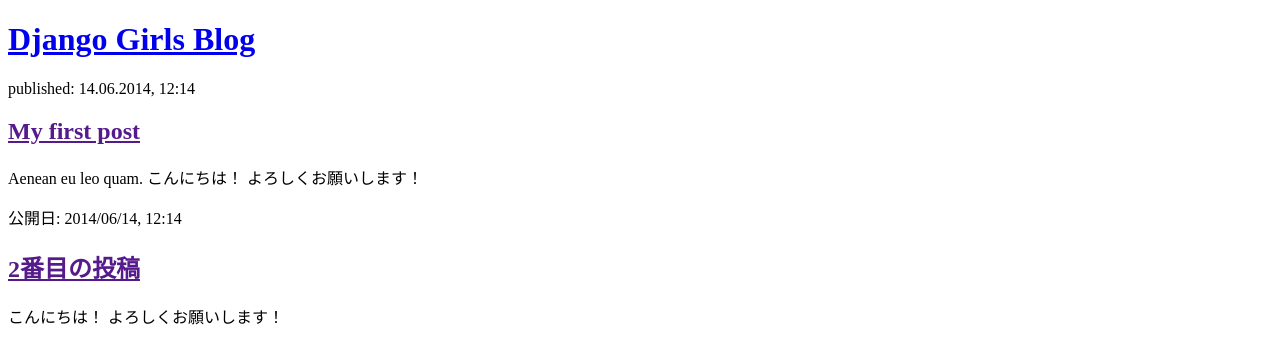
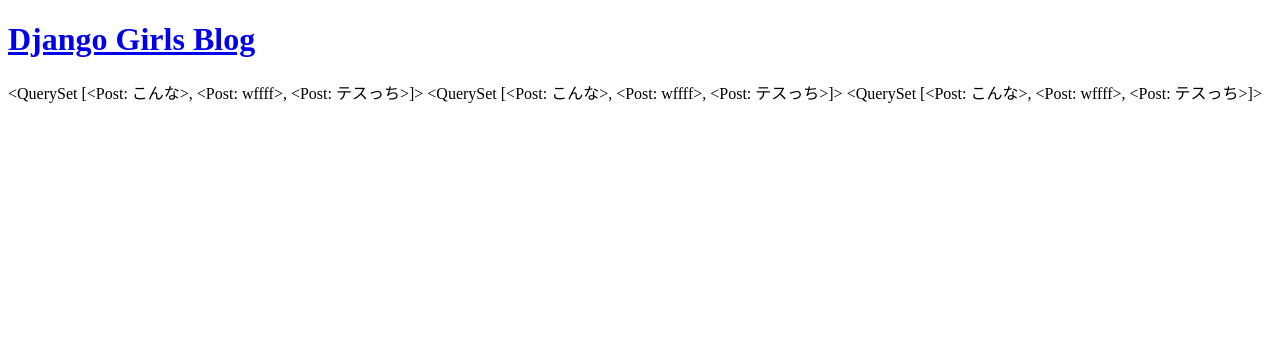
Before and after one commit to ryuchanchanchan/my-first-blog, a Django app: page / in a window 1280 px wide. Shown: the top 364 px of the page. Run offline with Django 3.2, Linux system fonts and the light colour scheme; data comes from the database, SQL or seed files in the repository; both versions use the stored data as it was after the commit.

Commit message:
Modified templates to display posts from database

```diff
--- a/blog/templates/blog/post_list.html
+++ b/blog/templates/blog/post_list.html
@@ -7,18 +7,9 @@
 <body>
 <div>
             <h1><a href="/">Django Girls Blog</a></h1>
-        </div>
-
-        <div>
-            <p>published: 14.06.2014, 12:14</p>
-            <h2><a href="">My first post</a></h2>
-            <p>Aenean eu leo quam. こんにちは！ よろしくお願いします！ </p>
-        </div>
-
-        <div>
-            <p>公開日: 2014/06/14, 12:14</p>
-            <h2><a href="">2番目の投稿</a></h2>
-            <p> こんにちは！ よろしくお願いします！ </p>
-        </div>
+</div>
+{% for post in posts %}
+    {{ posts }}
+{% endfor %}
 </body>
 </html>
--- a/blog/views.py
+++ b/blog/views.py
@@ -1,5 +1,8 @@
 from django.shortcuts import render
+from django.utils import timezone
+from .models import Post
 
 # Create your views here.
 def post_list(request):
-    return render(request, 'blog/post_list.html', {})
+    posts = Post.objects.filter(published_date__lte=timezone.now()).order_by('published_date')
+    return render(request, 'blog/post_list.html', {'posts': posts})
```
Also changed, not shown: db.sqlite3.
